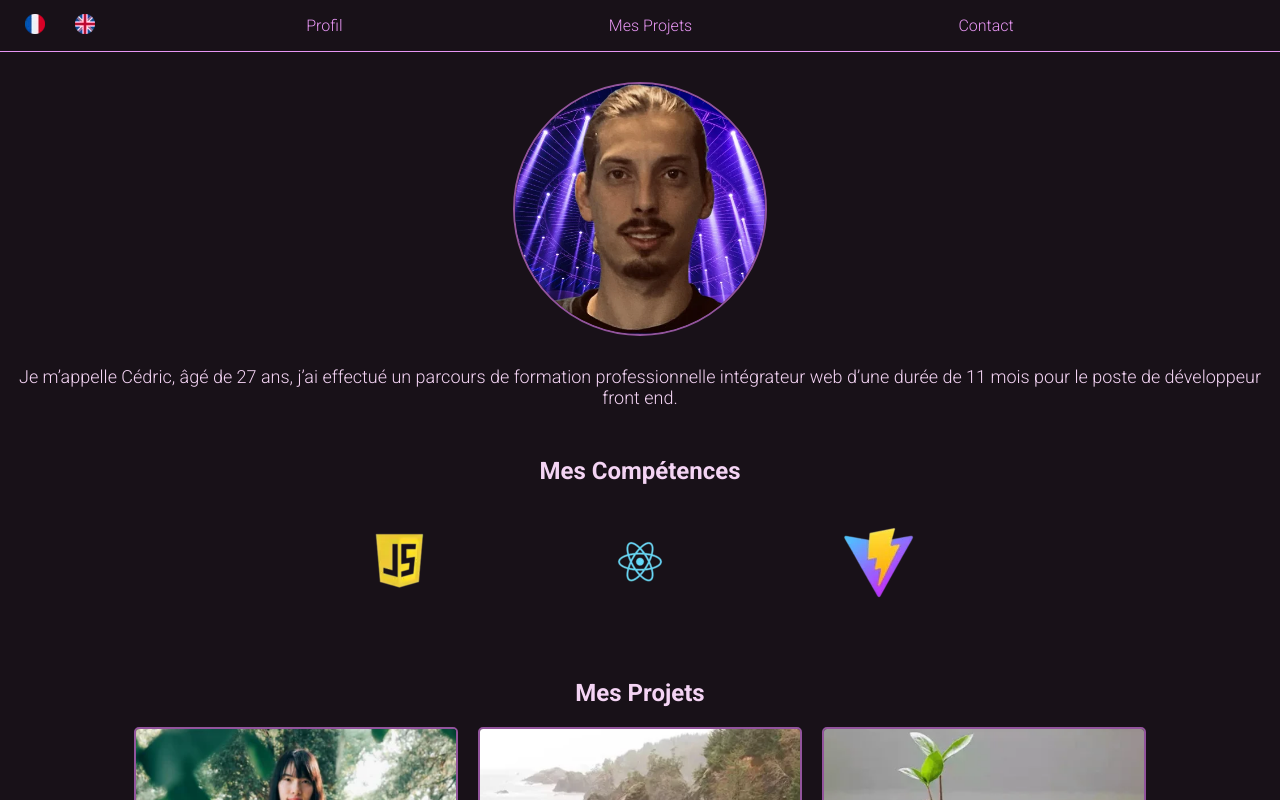
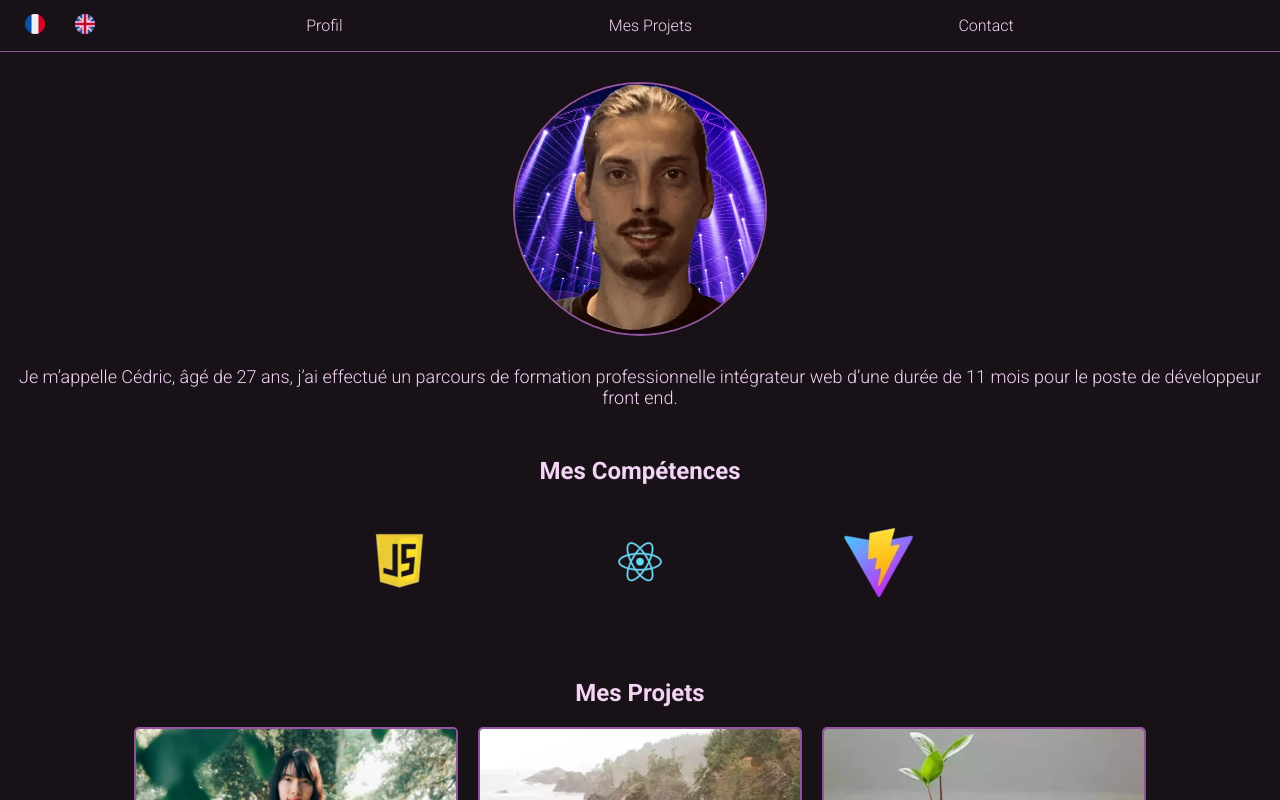
Before and after one commit to cedric-developpeur-web/ReactVite_Portfolio, a React (Vite) app in the folder front_end/: page / in a window 1280 px wide. Shown: the top 800 px of the page. Built offline with nearby package versions, Linux system fonts and the light colour scheme.

Commit message:
modif scss

```diff
--- a/front_end/src/component/footer/footer.scss
+++ b/front_end/src/component/footer/footer.scss
@@ -47,7 +47,7 @@ footer {
         &:hover {
           cursor: pointer;
           text-decoration: underline;
-          color: $color_text;
+          color: $hover_link;
         }
       }
     }
--- a/front_end/src/scss/global.scss
+++ b/front_end/src/scss/global.scss
@@ -8,7 +8,7 @@ body {
 
   header {
     width: 100%;
-    border-bottom: solid 1px #E796F3;
+    border-bottom: solid 1px $color_border;
   }
 }
 
--- a/front_end/src/scss/variable.scss
+++ b/front_end/src/scss/variable.scss
@@ -2,9 +2,9 @@
 $color_body: #181118;
 $color_footer: #201320;
 
-// couleur des liens
-$color_link: #E796F3;
-$hover_link: #F4D4F4;
+// couleur des liens + effet de hover
+$color_link: #F4D4F4;
+$hover_link: #E796F3;
 
 // couleur des bordures de spération
 $color_border: #92549C;
```
